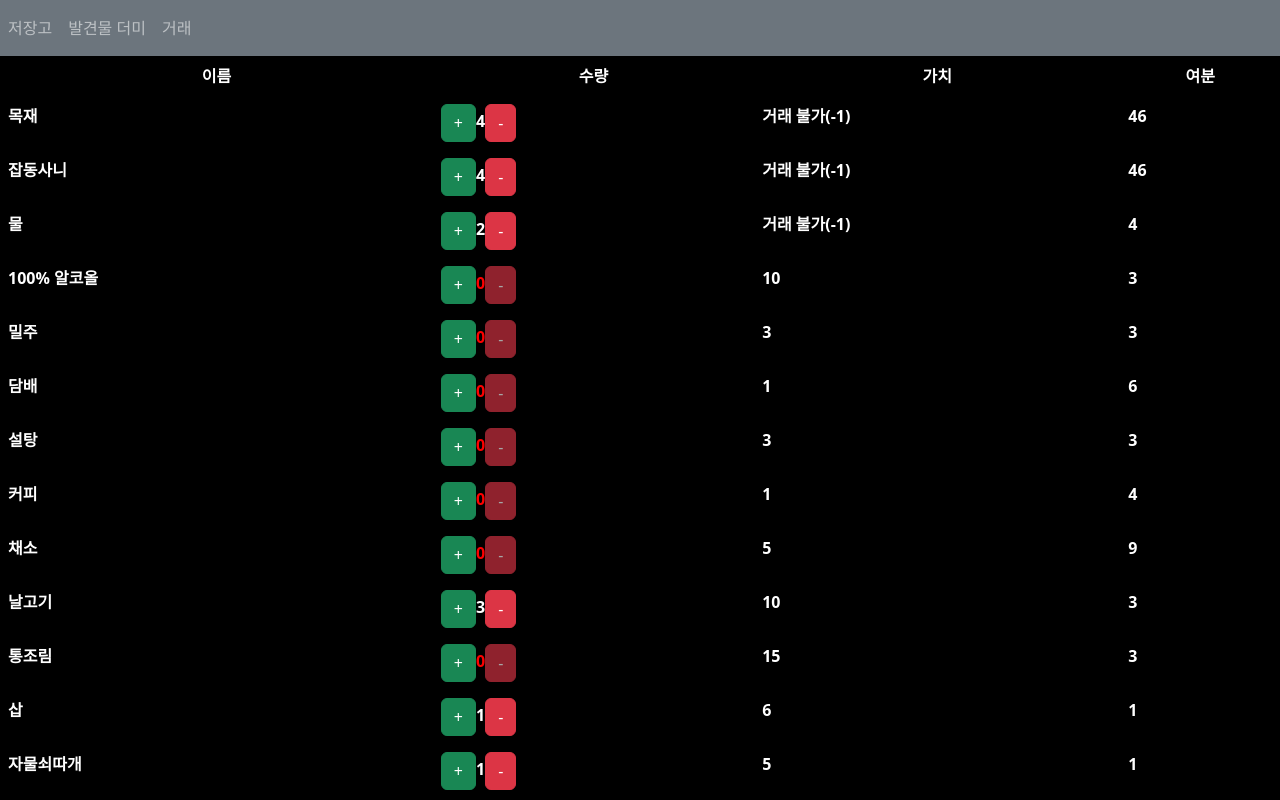
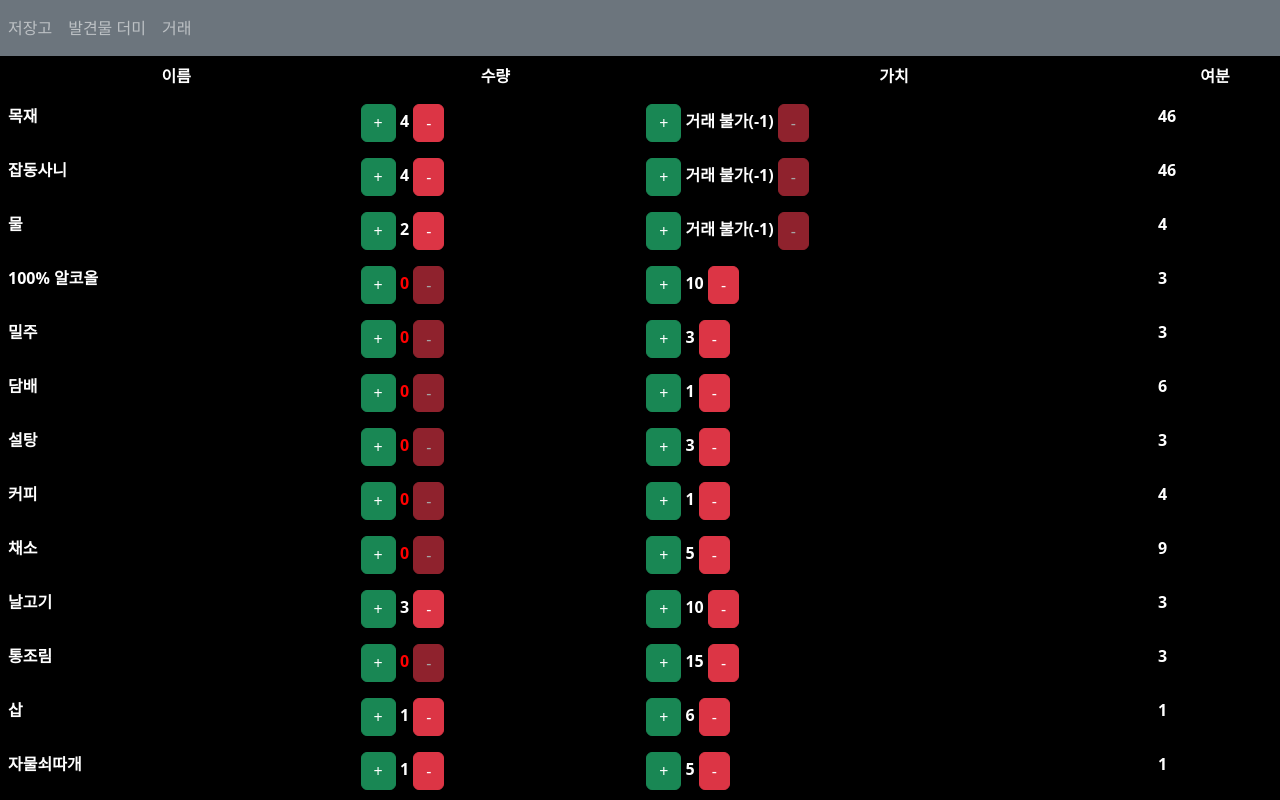
Before and after one commit to AndroidNetrunner/this-war-of-mine, a Next.js app: page /shelter in a window 1280 px wide. Shown: the top 800 px of the page. Built offline with nearby package versions, Linux system fonts and the light colour scheme.

Commit message:
[FIX] 가치를 수정할 때 NaN이 표시되던 버그 수정

```diff
--- a/src/components/ResourceRow.tsx
+++ b/src/components/ResourceRow.tsx
@@ -2,7 +2,11 @@ import { Button } from "react-bootstrap";
 import { useDispatch, useSelector } from "react-redux";
 import styles from "./styles/ResourceRow.module.css";
 import { RootState } from "../redux/store";
-import { ResourceName } from "../redux/slices/resourceSlice";
+import {
+  ResourceName,
+  raiseValue,
+  lowerValue,
+} from "../redux/slices/resourceSlice";
 import {
   add as addFindings,
   discard as discardFindings,
@@ -45,7 +49,7 @@ export default function ResourceRow({
         >
           +
         </Button>
-        {currentQuantity}
+        {` ${currentQuantity} `}
         <Button
           variant="danger"
           disabled={!currentQuantity}
@@ -54,7 +58,26 @@ export default function ResourceRow({
           -
         </Button>
       </td>
-      <td>{value !== -1 ? value : "거래 불가(-1)"}</td>
+      <td>
+        <Button
+          variant="success"
+          onClick={() =>
+            dispatch(raiseValue({ resource: resource, modifier: 1 }))
+          }
+        >
+          +
+        </Button>
+        {` ${value !== -1 ? value : "거래 불가(-1)"} `}
+        <Button
+          variant="danger"
+          disabled={value < 0}
+          onClick={() =>
+            dispatch(lowerValue({ resource: resource, modifier: 1 }))
+          }
+        >
+          -
+        </Button>
+      </td>
       <td className={!inventory ? styles.zero : ""}>{inventory}</td>
     </tr>
   );
```
